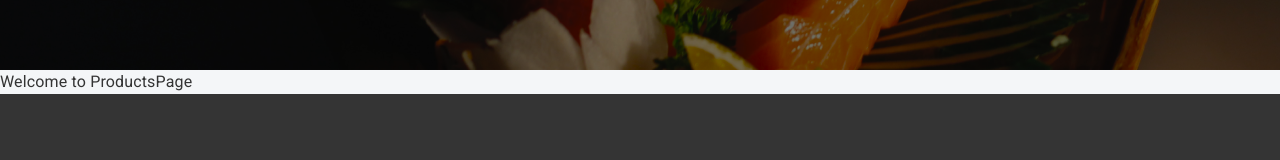
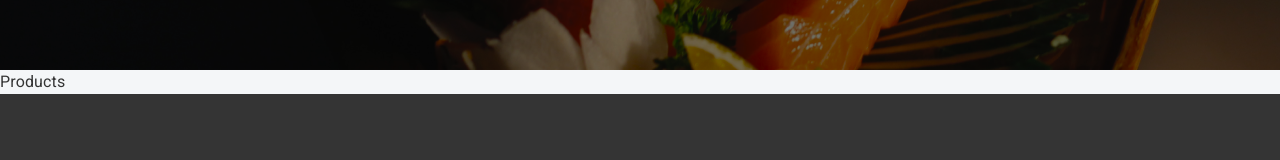
Before and after one commit to KuchkorovBoburbek/burak-react, a React (Create React App) app: page /products in a window 1280 px wide. Shown: the part 330-490 px from the top of the page. Built offline with nearby package versions, Linux system fonts and the light colour scheme.

Commit message:
feat: develop productPage nested routing system

```diff
--- /dev/null
+++ b/src/app/screens/productsPage/ChosenProduct.tsx
@@ -0,0 +1,9 @@
+import React from 'react'
+
+function ChosenProduct() {
+  return (
+    <div>ChosenProduct</div>
+  )
+}
+
+export default ChosenProduct
--- /dev/null
+++ b/src/app/screens/productsPage/Products.tsx
@@ -0,0 +1,9 @@
+import React from 'react'
+
+function Products() {
+  return (
+    <div>Products</div>
+  )
+}
+
+export default Products
--- a/src/app/screens/productsPage/index.tsx
+++ b/src/app/screens/productsPage/index.tsx
@@ -1,7 +1,24 @@
-import React from 'react'
+import React from "react";
+import { Route, Switch, useRouteMatch } from "react-router-dom";
+import { Container } from "@mui/material";
+import ChosenProduct from "./ChosenProduct";
+import Products from "./Products";
+function ProductsPage() {
+  const products = useRouteMatch();
+  console.log(products);
 
-function ProductsPage() {
-  return <div>Welcome to ProductsPage</div>;
+  return (
+    <div className="products-page">
+      <Switch>
+        <Route path={`${products.path}/:productId`}>
+          <ChosenProduct />
+        </Route>
+        <Route path={`${products.path}`}>
+          <Products />
+        </Route>
+      </Switch>
+    </div>
+  );
 }
 
 export default ProductsPage;
```
